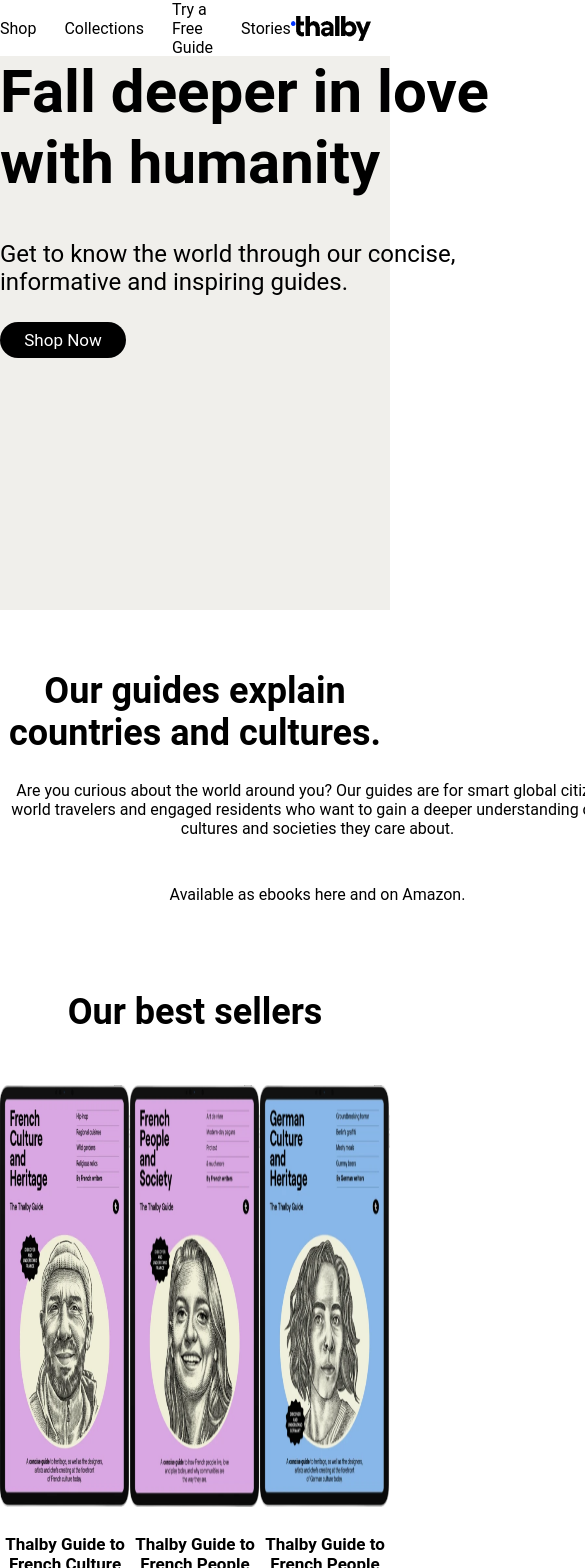
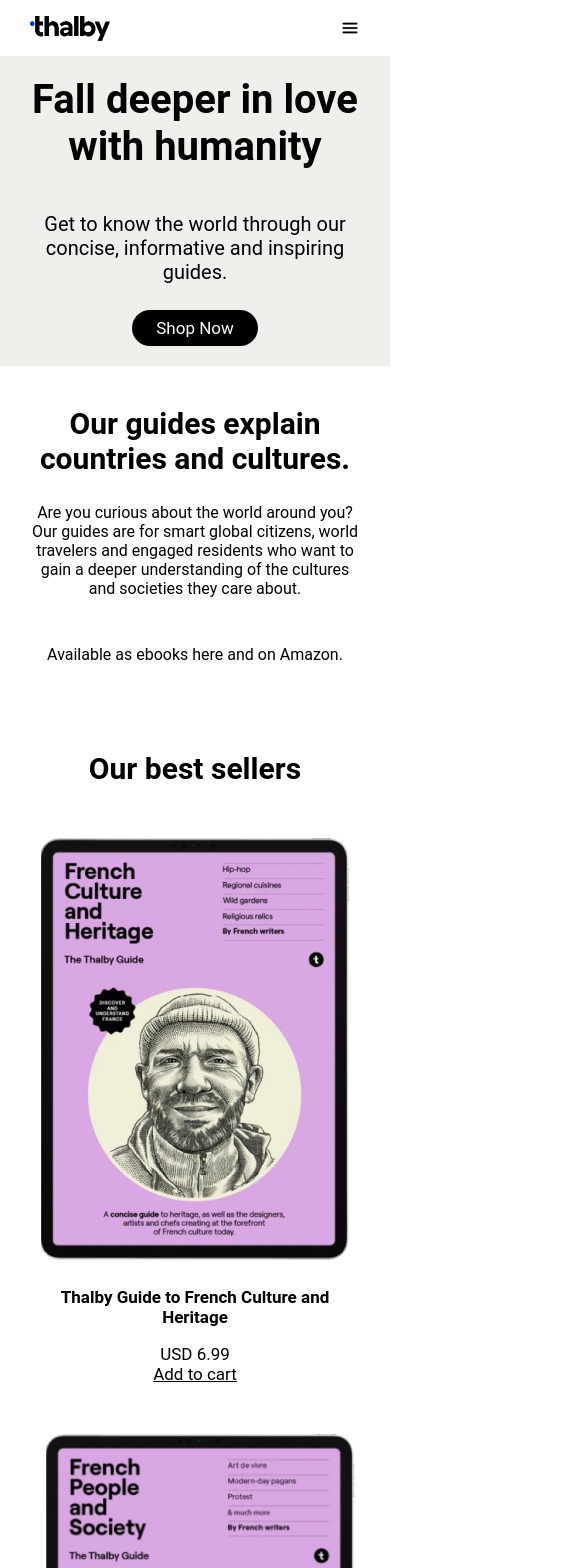
Before and after one commit to Ivchenkov-Michail/thalby, a React (Vite) app: page / in a window 390 px wide. Shown: the top 1568 px of the page, 585 px wide, since content can reach past the window. Built offline with nearby package versions, Linux system fonts and the light colour scheme.

Commit message:
Complite all adaptive and "mini code spliting"

```diff
--- a/src/App.tsx
+++ b/src/App.tsx
@@ -1,7 +1,3 @@
-import inst from './assets/inst.svg'
-import search from './assets/search.svg'
-import cart from './assets/cart.svg'
-import logo from './assets/logo.svg'
 import firstDisplay from './assets/first-display/first-display.png'
 import firstItem from './assets/cart/first-item.png'
 import secondItem from './assets/cart/second-item.png'
@@ -13,48 +9,15 @@
 import footerFacebook from './assets/footer/facebook.svg'
 import footerTwitter from './assets/footer/Twitter.svg'
 import footerLogo from './assets/footer/thalby.svg'
+
 import './App.css'
-import { RefObject, useRef, useState } from 'react'
-import CustomInput from './components/СustomInput/FormInputText'
+import FormSubscribe from './components/FormSubscribe/FormSubscribe'
+import Header from './components/Header/Header'
 
 function App() {
-  const i = 1
-  const refFirstNameInput =
-    useRef<HTMLInputElement>() as RefObject<HTMLInputElement>
-  const refLastNameInput =
-    useRef<HTMLInputElement>() as RefObject<HTMLInputElement>
-  const refEmailInput =
-    useRef<HTMLInputElement>() as RefObject<HTMLInputElement>
-  const [firstName, setFirstName] = useState<string>('')
-  const [lastName, setLastName] = useState<string>('')
-  const [email, setEmail] = useState<string>('')
-
   return (
     <>
-      <header className="container">
-        <div>
-          <div className="header-menu">
-            <p>
-              <a href="#">Shop</a>
-            </p>
-            <p>
-              <a href="#">Collections</a>
-            </p>
-            <p>
-              <a href="#">Try a Free Guide</a>
-            </p>
-            <p>
-              <a href="#">Stories</a>
-            </p>
-          </div>
-          <img src={logo} alt="#" />
-          <div className="header-contact">
-            <img src={inst} alt="" />
-            <img src={search} alt="" />
-            <img src={cart} alt="" />
-          </div>
-        </div>
-      </header>
+      <Header />
       <main>
         <section className="section-first-display">
           <div className="container">
@@ -262,32 +225,7 @@
                 Get our travel advice, global views and travel freebies in your
                 inbox
               </p>
-              <form className="form-subscribe" action="">
-                <div>
-                  <CustomInput
-                    inputRef={refFirstNameInput}
-                    placeholder="First Name"
-                    value={firstName}
-                    onChange={setFirstName}
-                    // style={{ width: '300px' }}
-                  />
-                  <CustomInput
-                    inputRef={refLastNameInput}
-                    placeholder="Last Name"
-                    value={lastName}
-                    onChange={setLastName}
-                    // style={{ width: '300px' }}
-                  />
-                </div>
-                <CustomInput
-                  inputRef={refLastNameInput}
-                  placeholder="Email"
-                  value={email}
-                  onChange={setEmail}
-                  // style={{ width: '100%' }}
-                />
-                <input type="submit" value="Subscribe" />
-              </form>
+              <FormSubscribe />
             </div>
           </div>
         </section>
--- /dev/null
+++ b/src/components/FormSubscribe/FormSubscribe.tsx
@@ -0,0 +1,45 @@
+import React, { RefObject, useRef, useState } from 'react'
+import CustomInput from '../СustomInput/FormInputText'
+
+const FormSubscribe = () => {
+  const refFirstNameInput =
+    useRef<HTMLInputElement>() as RefObject<HTMLInputElement>
+  const refLastNameInput =
+    useRef<HTMLInputElement>() as RefObject<HTMLInputElement>
+  const refEmailInput =
+    useRef<HTMLInputElement>() as RefObject<HTMLInputElement>
+  const [firstName, setFirstName] = useState<string>('')
+  const [lastName, setLastName] = useState<string>('')
+  const [email, setEmail] = useState<string>('')
+
+  return (
+    <form className="form-subscribe" action="">
+      <div>
+        <CustomInput
+          inputRef={refFirstNameInput}
+          placeholder="First Name"
+          value={firstName}
+          onChange={setFirstName}
+          // style={{ width: '300px' }}
+        />
+        <CustomInput
+          inputRef={refLastNameInput}
+          placeholder="Last Name"
+          value={lastName}
+          onChange={setLastName}
+          // style={{ width: '300px' }}
+        />
+      </div>
+      <CustomInput
+        inputRef={refLastNameInput}
+        placeholder="Email"
+        value={email}
+        onChange={setEmail}
+        // style={{ width: '100%' }}
+      />
+      <input type="submit" value="Subscribe" />
+    </form>
+  )
+}
+
+export default FormSubscribe
--- /dev/null
+++ b/src/components/Header/Header.module.css
@@ -0,0 +1,9 @@
+.burger {
+  height: 100vh;
+  width: 100vw;
+  background-color: rgb(204, 204, 204);
+  position: absolute;
+  left: 0;
+  top: 56px;
+  z-index: 10;
+}
--- /dev/null
+++ b/src/components/Header/Header.tsx
@@ -0,0 +1,82 @@
+import React, { useEffect, useState } from 'react'
+import useScreenSize from '../../hooks/useScreenSize'
+
+import inst from '../../assets/inst.svg'
+import search from '../../assets/search.svg'
+import cart from '../../assets/cart.svg'
+import logo from '../../assets/logo.svg'
+import menuImg from '../../assets/menu.png'
+import closeImg from '../../assets/close.png'
+import styles from './Header.module.css'
+const headerMenuList = ['Shop', 'Collections', 'Try a Free Guide', 'Stories']
+
+const Header = () => {
+  const screenSize = useScreenSize()
+  const [active, setActive] = useState(true)
+  if (screenSize.width >= 768 && !active) {
+    setActive(true)
+  }
+  if (!active) {
+    document.body.style.overflow = 'hidden'
+  } else {
+    document.body.style.overflow = 'scroll'
+  }
+  return (
+    <header className="container" style={{ position: 'relative' }}>
+      <div>
+        {screenSize.width >= 768
+          ? headerMenuList.map((item) => (
+              <p key={item}>
+                <a>{item}</a>
+              </p>
+            ))
+          : ''}
+
+        <img src={logo} alt="#" />
+
+        {screenSize.width >= 768 ? (
+          <>
+            <div className="header-contact">
+              <img src={inst} alt="" />
+              <img src={search} alt="" />
+              <img src={cart} alt="" />
+            </div>
+          </>
+        ) : (
+          <>
+            <div
+              onClick={() => setActive(!active)}
+              style={{ width: '20px', height: '20px' }}
+            >
+              {active ? (
+                <img src={menuImg} alt="#" />
+              ) : (
+                <>
+                  <img src={closeImg} alt="#" />
+                </>
+              )}
+            </div>
+            {!active && (
+              <div className={styles.burger}>
+                <ul className="container">
+                  {headerMenuList.map((item) => (
+                    <li key={item}>
+                      <a>{item}</a>
+                    </li>
+                  ))}
+                </ul>
+                <ul className="container">
+                  <img src={inst} alt="" />
+                  <img src={search} alt="" />
+                  <img src={cart} alt="" />
+                </ul>
+              </div>
+            )}
+          </>
+        )}
+      </div>
+    </header>
+  )
+}
+
+export default Header
--- /dev/null
+++ b/src/hooks/useScreenSize.tsx
@@ -0,0 +1,20 @@
+import { useState, useEffect } from 'react'
+
+const useScreenSize = () => {
+  const [screenSize, setScreenSize] = useState({
+    width: window.innerWidth,
+    height: window.innerHeight,
+  })
+  useEffect(() => {
+    const handleResize = () => {
+      setScreenSize({ width: window.innerWidth, height: window.innerHeight })
+    }
+    window.addEventListener('resize', handleResize)
+    // Убираем прослушиватель событий, когда компонент размонтируется
+    return () => {
+      window.removeEventListener('resize', handleResize)
+    }
+  })
+  return screenSize
+}
+export default useScreenSize
--- a/src/index.css
+++ b/src/index.css
@@ -8,15 +8,16 @@
   /* background-color: #242424; */
 
   /* font-synthesis: none;
-  text-rendering: optimizeLegibility;
-  -webkit-font-smoothing: antialiased;
-  -moz-osx-font-smoothing: grayscale; */
+    text-rendering: optimizeLegibility;
+    -webkit-font-smoothing: antialiased;
+    -moz-osx-font-smoothing: grayscale; */
 }
 
 * {
   padding: 0px;
   margin: 0px;
   border: none;
+  user-select: none;
 }
 
 *,
@@ -125,9 +126,9 @@
 
 .container {
   max-width: 1064px;
-  /* width: auto auto; */
   margin: 0 auto;
 }
+
 header > div {
   display: flex;
   justify-content: space-between;
@@ -163,7 +164,7 @@
 
 .section-first-display {
   background-color: #f0efeb;
-  height: 554px;
+  padding: 20px 0;
 }
 .data-first-display {
   display: flex;
@@ -174,14 +175,12 @@
   width: 534px;
   font-size: 60px;
   font-weight: 700;
-  /* text-align: left; */
 }
 
 .data-first-display > div > p {
   margin-top: 42px;
   width: 534px;
   font-size: 24px;
-  /* text-align: left; */
 }
 
 .data-first-display > div > button {
@@ -196,6 +195,7 @@
 .data-first-display > div > img {
   transform: translateX(100px);
 }
+
 .cart {
   text-align: center;
 }
@@ -327,6 +327,7 @@
 }
 .adventages > div > div {
   max-width: 340px;
+  margin: 0 auto;
 }
 .adventages > div > div > h4 {
   font-size: 30px;
@@ -504,3 +505,179 @@
   margin-top: 25px;
   font-size: 14px;
 }
+
+@media (max-width: 1080px) {
+  .container {
+    padding: 0 30px;
+  }
+  .header-menu > p:not(:first-child) {
+    margin-left: 18px;
+  }
+  .header-contact {
+    min-width: 200px;
+  }
+  .data-first-display > div > h1 {
+    width: 334px;
+    font-size: 40px;
+  }
+  .data-first-display > div > p {
+    margin-top: 42px;
+    width: 334px;
+    font-size: 20px;
+    /* text-align: left; */
+  }
+  .data-first-display > div > img {
+    transform: translateX(50px);
+  }
+  .cart > h2 {
+    margin-top: 40px;
+    font-size: 30px;
+  }
+  .cart > div > div > img {
+    width: auto;
+    height: auto;
+  }
+  .cart > div > div:not(:first-child) {
+    margin-left: 10px;
+  }
+  .data-description > div:last-child,
+  .data-description > img {
+    margin-left: 20px;
+  }
+  .data-description > img {
+    width: auto;
+    height: auto;
+  }
+  .data-description > div > h2 {
+    width: auto;
+    font-size: 30px;
+  }
+  .data-description > div > p {
+    width: auto;
+    font-size: 30px;
+  }
+  .section-adventages {
+    padding-top: 90px;
+  }
+  .adventages > p {
+    font-size: 30px;
+  }
+  .section-discovery > h2 {
+    font-size: 30px;
+    width: auto;
+    padding: 0 30px;
+  }
+  .title {
+    font-size: 20px;
+  }
+  .quote {
+    font-size: 18px;
+    font-weight: bold;
+    margin-top: 25px;
+  }
+  .name {
+    font-size: 18px;
+  }
+  .discover {
+    font-size: 14px;
+    margin-top: 30px;
+  }
+  .form > h2 {
+    font-size: 30px;
+  }
+  .form > p {
+    font-size: 15px;
+  }
+}
+
+@media (max-width: 768px) {
+  .header-menu > p > a {
+    color: red;
+  }
+  .data-first-display > div > img {
+    display: none;
+  }
+  .data-first-display {
+    justify-content: center;
+  }
+  .data-first-display > div {
+    display: inline;
+    text-align: center;
+  }
+  .cart > p {
+    width: auto;
+  }
+  .cart > div {
+    flex-direction: column;
+    justify-content: center;
+  }
+  .cart > div > div {
+    margin-bottom: 50px;
+  }
+  .data-description,
+  .section-even-description .data-description {
+    flex-direction: column;
+    justify-content: center;
+    text-align: center;
+  }
+  .section-even-description .data-description > div {
+    text-align: center;
+  }
+  .data-description > div > h2 {
+    padding-top: 20px;
+  }
+  .data-description > div > p {
+    font-size: 20px;
+  }
+  .adventages > div {
+    row-gap: 50px;
+  }
+  .adventages > div > div > h4 {
+    font-size: 20px;
+    margin: 15px auto 0 auto;
+  }
+  .section-discovery {
+    background-color: #ccc;
+    padding-top: 60px;
+    margin-top: 104px;
+  }
+  .background::before {
+    display: none;
+  }
+  .cards {
+    flex-direction: column;
+    justify-content: center;
+  }
+  .form-subscribe {
+    width: auto;
+  }
+  .card {
+    margin: 20px auto 0 auto;
+  }
+  .form-subscribe > div {
+    flex-direction: column;
+  }
+  .form-subscribe > div > div input[type='text'] {
+    width: 100%;
+  }
+  .form-subscribe > div > div input[type='text']:last-child {
+    margin-top: 20px;
+  }
+
+  .footer {
+    flex-direction: column;
+  }
+  .footer > div:first-child {
+    display: flex;
+    justify-content: space-between;
+    align-items: center;
+  }
+  .footer > div:last-child {
+    justify-content: space-between;
+    width: auto;
+    margin-top: 20px;
+  }
+  .footer > div > div > img {
+    margin-left: 10px;
+  }
+}
```
Also changed, not shown: src/assets/close.png (added), src/assets/menu.png (added).
